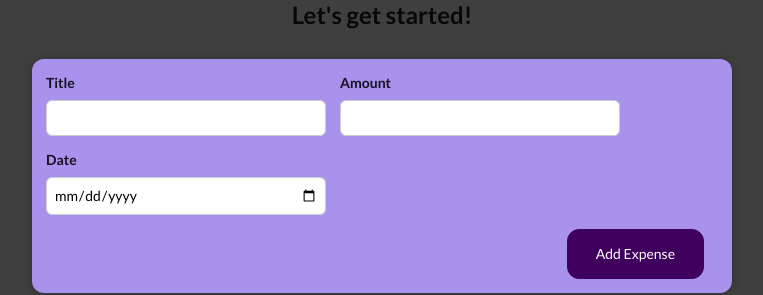
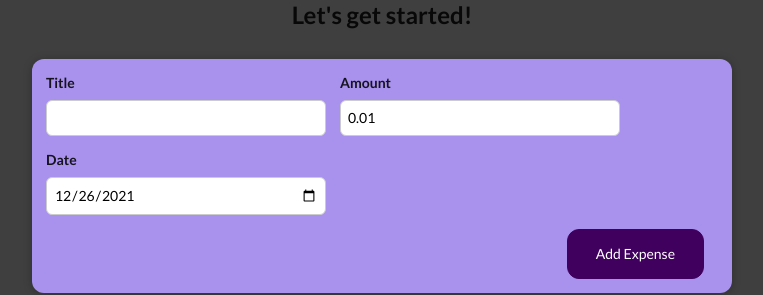
Before and after one commit to arfaoui-aziz/React-Projects, a React (Create React App) app in the folder expense-tracker/: page / in a window 1280 px wide. Shown: the top 295 px of the page, without its empty margins (258-1021 px from the left). Built offline with nearby package versions, Linux system fonts and the light colour scheme.

Commit message:
feat: handle ExpenseForm Inputs

```diff
--- a/expense-tracker/src/components/Expenses/ExpenseForm.jsx
+++ b/expense-tracker/src/components/Expenses/ExpenseForm.jsx
@@ -1,20 +1,51 @@
+import { useState } from "react";
 import "../../assets/css/ExpenseForm.css";
 
 const ExpenseForm = () => {
+  const [expenseData, setExpenseData] = useState({
+    title: "",
+    amount: 0.01,
+    date: new Date().toISOString().split("T")[0],
+  });
+
+  const changeHandler = (e) => {
+    const input = e.target;
+    setExpenseData({ ...expenseData, [input.name]: input.value });
+  };
+
   return (
     <form>
       <div className="new-expense__controls">
         <div className="new-expense__control">
           <label htmlFor="title">Title</label>
-          <input type="text" name="title" />
+          <input
+            type="text"
+            name="title"
+            onChange={changeHandler}
+            value={expenseData.title}
+          />
         </div>
         <div className="new-expense__control">
           <label htmlFor="amount">Amount</label>
-          <input type="number" name="amount" min="0.01" step="0.01" />
+          <input
+            type="number"
+            name="amount"
+            min="0.01"
+            step="0.01"
+            onChange={changeHandler}
+            value={expenseData.amount}
+          />
         </div>
         <div className="new-expense__control">
           <label htmlFor="date">Date</label>
-          <input type="date" name="date" min="2019-01-01" max="2022-12-31" />
+          <input
+            type="date"
+            name="date"
+            min="2019-01-01"
+            max="2022-12-31"
+            value={expenseData.date}
+            onChange={changeHandler}
+          />
         </div>
       </div>
       <div className="new-expense__actions">
```
